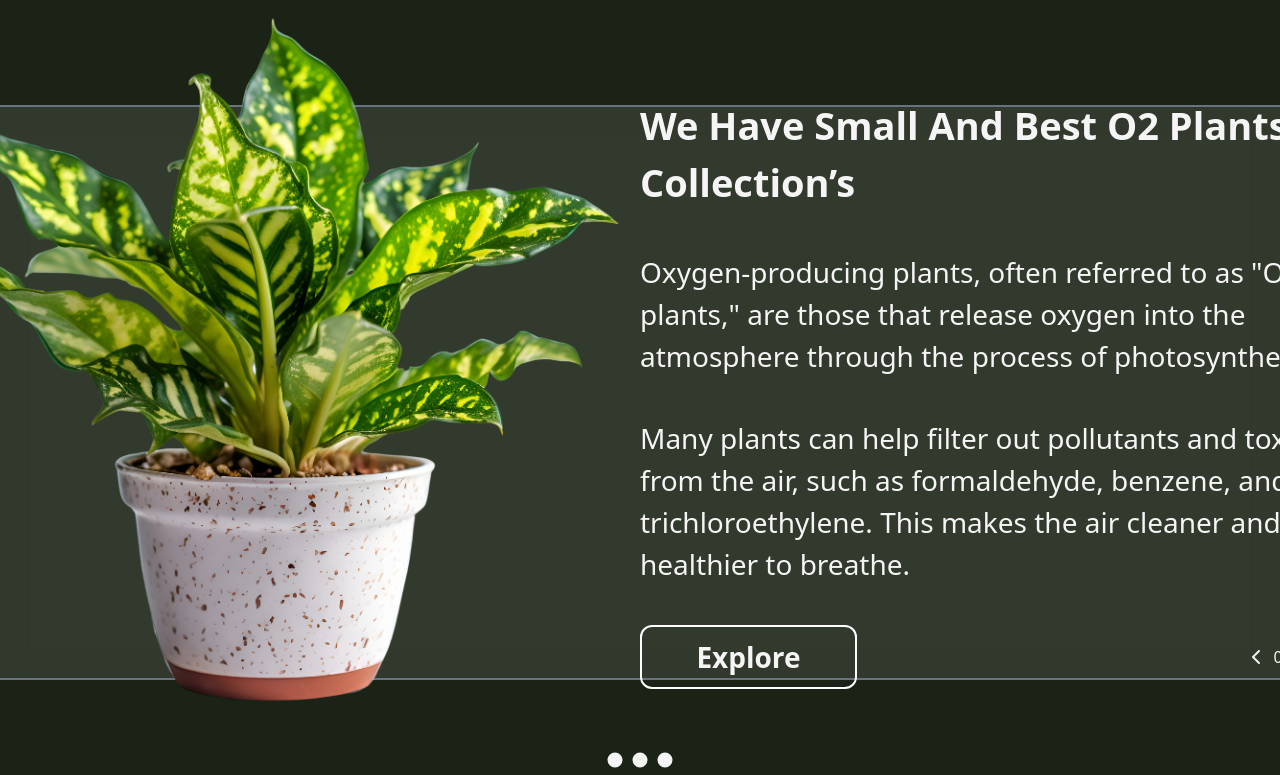
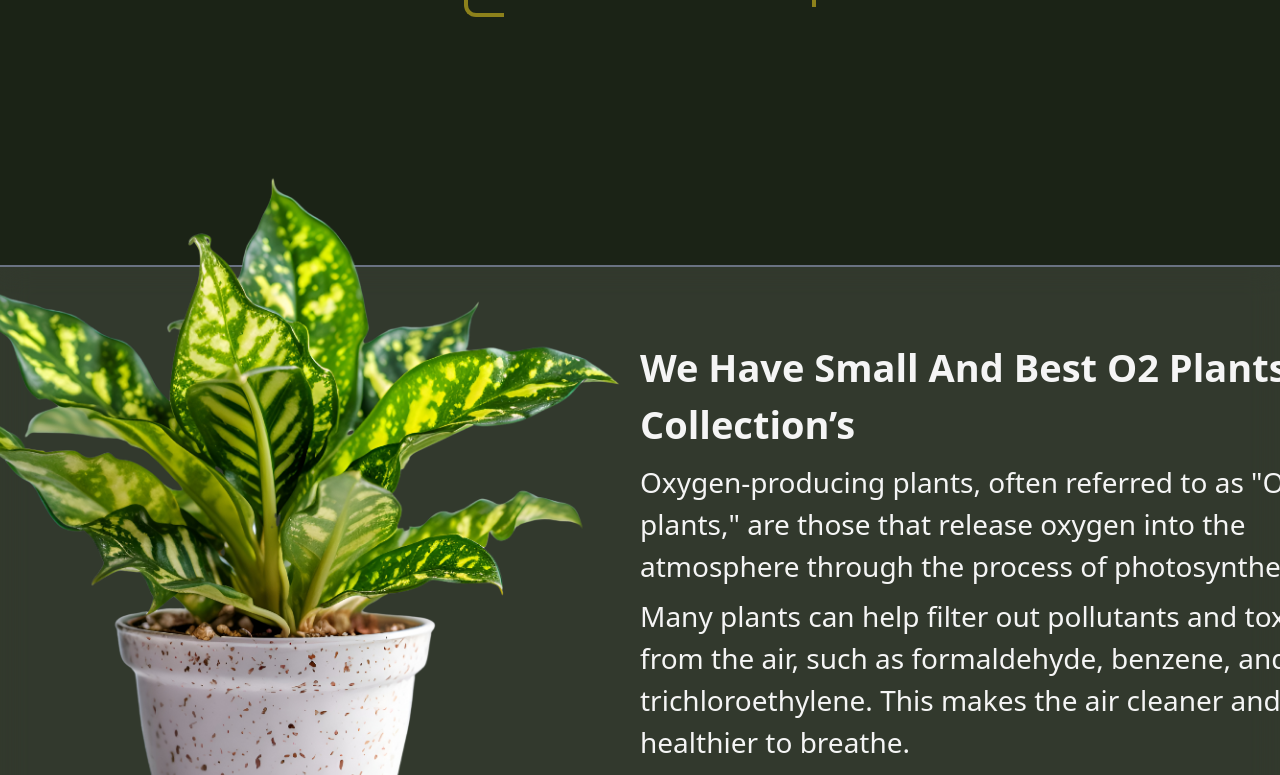
Before and after one commit to Mukesh-2307/frontend-test, a React app: page / in a window 1280 px wide. Shown: the part 5085-5860 px from the top of the page. Built offline with nearby package versions, Linux system fonts and the light colour scheme; the HTML template or start-up script is replaced by a standard one.

Commit message:
fix: padding and div height issue fixed

```diff
--- a/src/pages/Landing/Landing.jsx
+++ b/src/pages/Landing/Landing.jsx
@@ -159,7 +159,7 @@ const Landing = () => {
                         </div>
                     </div>
 
-                    <div className='md:px-0 py-10'>
+                    <div className='md:px-0 py-10 lg:mt-40'>
                         <div className='flex justify-center items-center'>
                             <SectionTitle title="Our Top Selling Plants" />
                         </div>
@@ -193,10 +193,10 @@ const Landing = () => {
                         <div className='flex justify-center items-center'>
                             <SectionTitle title="Our Best o2" />
                         </div>
-                        <div className='h-[575px] w-[300px] lg:w-[1420px] flex justify-self-center items-center justify-end border-2 border-gray-500 rounded-[48px] p-2 relative bg-white/10 backdrop-blur-[15px] mt-10 md:mt-40'>
+                        <div className='h-[575px] w-[300px] lg:w-[1420px] lg:h-[675px] flex justify-self-center items-center justify-end border-2 border-gray-500 rounded-[48px] p-2 relative bg-white/10 backdrop-blur-[15px] mt-10 md:mt-40'>
                             <img src="/hero-plant-image.png" alt="card-image" className='md:size-[750px] absolute md:-top-30 -top-20 md:-left-10' />
                             <div className='flex flex-col gap-10 mt-40 md:mt-0'>
-                                <div className='flex flex-col gap-2 lg:gap-10 max-w-[700px]'>
+                                <div className='flex flex-col gap-2 lg:gap-2 max-w-[700px]'>
                                     <h1 className='text-[19px] md:text-[38px] font-bold'>
                                         We Have Small And Best O2 Plants Collection’s
                                     </h1>
```
